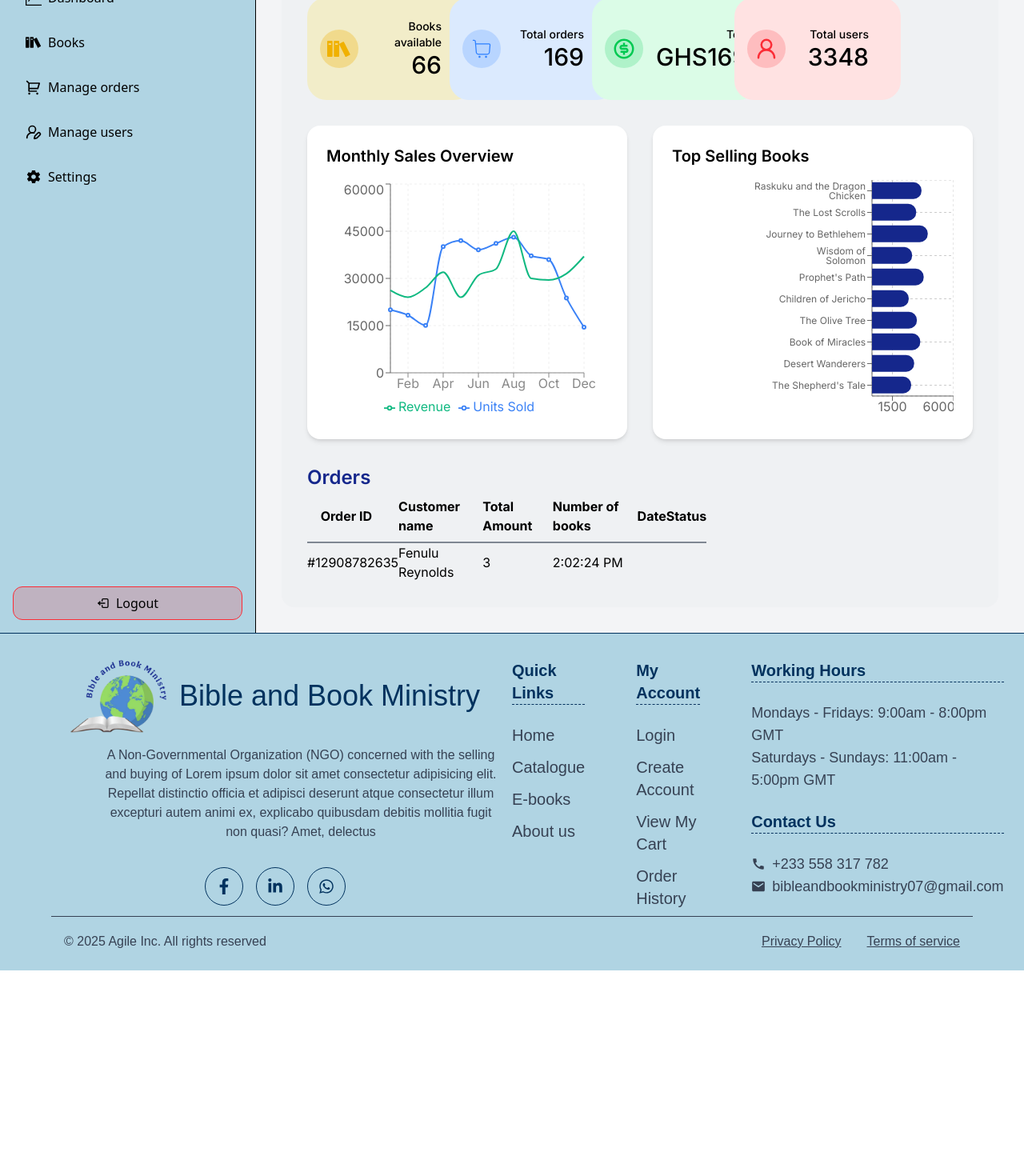
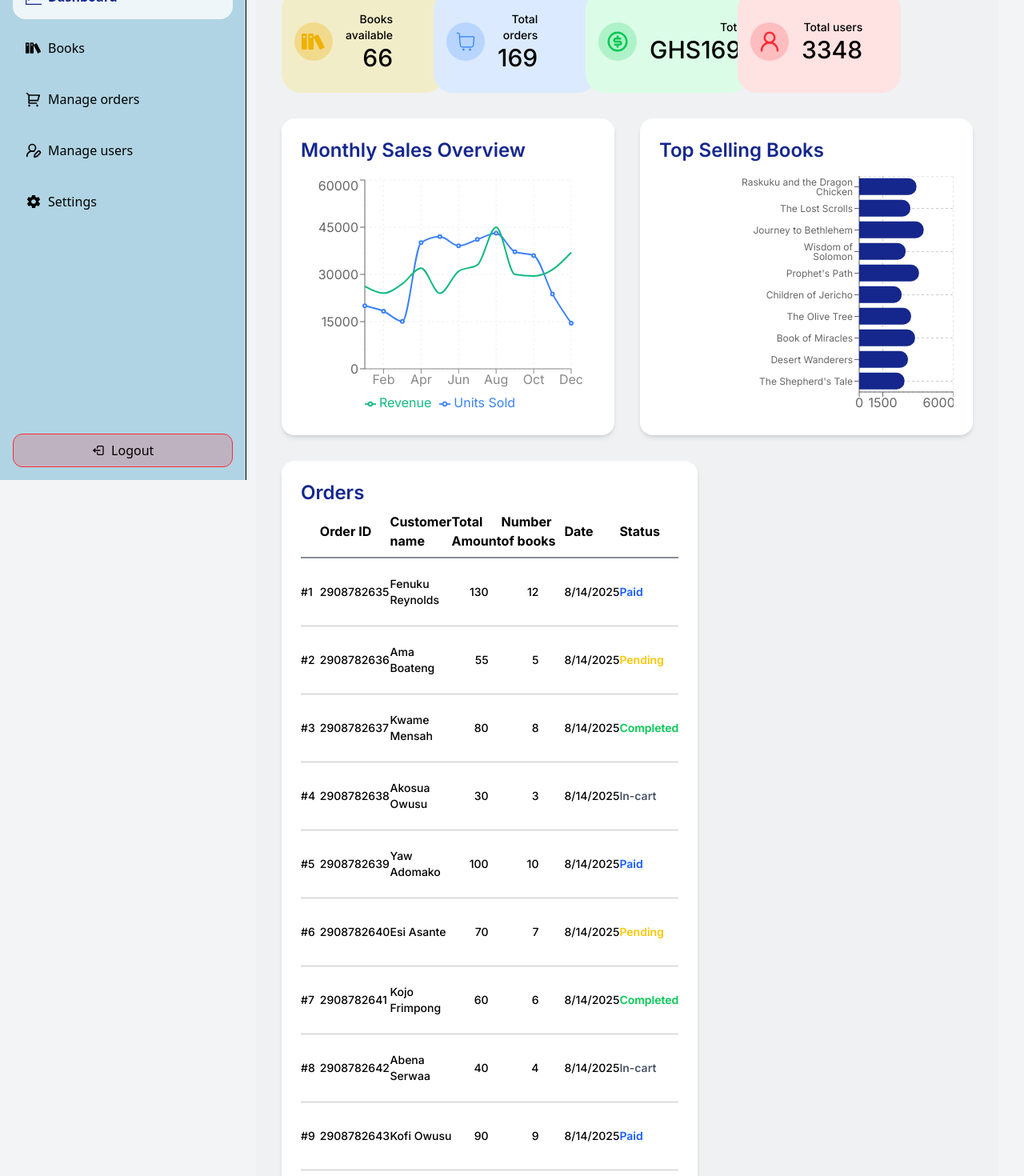
Before and after one commit to AgileMinds48/bible_bookministry-frontend, a Next.js app: page /admin/dashboard in a window 1280 px wide. Shown: the part 200-1670 px from the top of the page at 80% size. Before the commit the page ends 1413 px from the top, so only its background shows below. Built offline with nearby package versions, Linux system fonts and the light colour scheme.

Commit message:
add orderlist

```diff
--- a/app/admin/layout.tsx
+++ b/app/admin/layout.tsx
@@ -5,12 +5,14 @@ export default function AdminLayout({ children }: { children: React.ReactNode })
   return (
     <div className="min-h-screen bg-gray-100 flex flex-col">
       {/* Admin Header */}
-      <header className=" border-white border-b bg-[#15278c] text-white px-8 py-4 flex items-center justify-between ">
+      <header className=" border-white border-b bg-[#15278c] text-white px-8 py-4 flex items-center justify-between fixed left-0 right-0 z-[999]">
         <h1 className="text-2xl font-bold ">Admin Dashboard</h1>
         {/* Add navigation or user info here if needed */}
       </header>
       <div className='flex flex-1 min-h-0'>
-      <AdminSidebar/>
+        <div className='fixed top-0 bottom-0 '>
+          <AdminSidebar />
+         </div>
       {/* Main Content */}
       <main className="flex-1 p-8 overflow-auto">
         {children}
--- a/app/globals.css
+++ b/app/globals.css
@@ -31,6 +31,14 @@
   font-optical-sizing: auto;
 }
 
+/* overview cards */
+@media (max-width: 900px), (min-resolution: 110dpi) {
+  .overlap-card {
+    position: static !important;
+    transform: none !important;
+    z-index: auto !important;
+  }
+}
 nav * {
   pointer-events: auto !important;
 }
--- a/components/Dashboard/AdminSidebar.tsx
+++ b/components/Dashboard/AdminSidebar.tsx
@@ -24,12 +24,12 @@ const AdminSidebar = () => {
     {
       label: "Books",
       icon: <ImBooks />,
-      href: "/admin/dashboard"
+      href: "/admin/books"
     },
     {
       label: "Manage orders",
       icon: <RiShoppingCart2Line />,
-      href: "/admin/dashboard"
+      href: "/admin/orders"
     },
     {
       label: "Manage users",
@@ -44,7 +44,7 @@ const AdminSidebar = () => {
   ]
 
   return (
-    <nav className=' top-0 bottom-0  left-0 w-[20em] border-r border-b-gray-700 bg-[#B0D4E3] text-black p-4 flex flex-col'>
+    <nav className='h-full pt-20 left-0 max-w-[20em] border-r border-b-gray-700 bg-[#B0D4E3] text-black p-4 flex flex-col'>
       <div className=''>
         <div className='flex gap-2 mb-2'>
           <Image src={logo} alt="Bible and books ministry logo" width={30} className='shrink-0' />
@@ -57,7 +57,11 @@ const AdminSidebar = () => {
               key={id}
               href={href}
               className=''>
-              <li className=' flex gap-2 items-center rounded-2xl hover:bg-white/20 p-4'><span className='text-xl'>{icon}</span> {label}</li>
+              <li className={` flex gap-2 items-center rounded-2xl p-4 mb-2
+                ${pathname===href?"bg-white/80 text-[#15278c] font-semibold":"hover:bg-white/20"}`}>
+                <span className='text-xl'>{icon}
+                </span>
+                {label}</li>
             </Link>
           ))}
         </ul>
--- a/components/Dashboard/BookList.tsx
+++ b/components/Dashboard/BookList.tsx
@@ -1,8 +1,92 @@
 import React from 'react'
 
+interface BookList{
+  bookId: string,
+  title: string,
+  author: string,
+  price: number
+}
+
 const BookList = () => {
+ const mockBookList: BookList[] = [
+  {
+    id: 1,
+    title: "The Purpose Driven Life",
+    author: "Rick Warren",
+    category: "Christian Living",
+    price: 3500,
+    stock: 12,
+    published: 2002,
+  },
+  {
+    id: 2,
+    title: "Knowing God",
+    author: "J.I. Packer",
+    category: "Theology",
+    price: 4200,
+    stock: 7,
+    published: 1973,
+  },
+  {
+    id: 3,
+    title: "Mere Christianity",
+    author: "C.S. Lewis",
+    category: "Apologetics",
+    price: 3000,
+    stock: 20,
+    published: 1952,
+  },
+  {
+    id: 4,
+    title: "The Case for Christ",
+    author: "Lee Strobel",
+    category: "Apologetics",
+    price: 3800,
+    stock: 5,
+    published: 1998,
+  },
+  {
+    id: 5,
+    title: "Celebration of Discipline",
+    author: "Richard Foster",
+    category: "Spiritual Growth",
+    price: 3400,
+    stock: 9,
+    published: 1978,
+  },
+];
+
+
+
   return (
-    <div>BookList</div>
+    <div>
+      <h1 className='text-2xl text-[#15278c] font-semibold'>Orders</h1>
+    <table className='w-full text-left '>
+      <thead className=''>
+          <tr className='border-b-2 border-b-gray-700/60 '>
+            <th></th>
+      <th>Order ID</th>
+      <th className='py-2'>Book ID</th>
+      <th className='py-2'>Title</th>
+        <th className='py-2'>Author</th>
+        <th className='py-2'>Price</th>
+        <th className='py-2 '>Actions</th>
+        </tr>
+      </thead>
+      <tbody className='text-sm font-medium'>
+          {mockBookList.map(({author,category,id,price,published,stock,title }, idx) => (
+            <tr className=' border-b last:border-none border-b-gray-700/30'>
+              <td>{id}</td>
+              <td>{customerName}</td>
+              <td className='text-right px-4'>{totalAmount}</td>
+              <td className="text-right px-8">{numberOfBooks}</td>
+              <td>{Date}</td>
+              <td className={`${getStatusClass(Status)} font-semibold`} >{ Status}</td>
+            </tr>
+        ))}
+      </tbody>
+      </table>
+      </div>
   )
 }
 
--- a/components/Dashboard/Charts/SalesChart.tsx
+++ b/components/Dashboard/Charts/SalesChart.tsx
@@ -12,7 +12,7 @@ export type SalesData = {
 export default function SalesChart({ data }: { data: SalesData[] }) {
   return (
     <div className="bg-white p-6 rounded-2xl shadow-md ">
-      <h2 className="text-xl font-semibold mb-4">Monthly Sales Overview</h2>
+      <h2 className="text-2xl font-semibold mb-4 text-[#15278c]">Monthly Sales Overview</h2>
       <ResponsiveContainer width="100%" height={300}>
         <LineChart data={data} margin={{ top: 5, right: 30, left: 20, bottom: 5 }}>
           <CartesianGrid strokeDasharray="3 3" stroke="#f0f0f0" />
--- a/components/Dashboard/Charts/TopSelling.tsx
+++ b/components/Dashboard/Charts/TopSelling.tsx
@@ -10,7 +10,7 @@ export type BookData = {
 export default function TopSellingBooksChart({ data }: { data: BookData[] }) {
   return (
     <div className="bg-white p-6 rounded-2xl shadow-md mt-8 antialiased">
-      <h2 className="text-xl font-semibold mb-4">Top Selling Books</h2>
+      <h2 className="text-2xl font-semibold mb-4 text-[#15278c]">Top Selling Books</h2>
       <ResponsiveContainer width="100%" height={300}>
         <BarChart data={data} layout="vertical" margin={{ left: 100 }}>
           <CartesianGrid strokeDasharray="3 3" />
--- a/components/Dashboard/Dashboard.tsx
+++ b/components/Dashboard/Dashboard.tsx
@@ -1,9 +1,7 @@
 import React from 'react'
-import { ImBooks } from 'react-icons/im'
 import Overview from './Overview'
 import SalesChart, { SalesData } from './Charts/SalesChart';
 import TopSellingBooksChart, { BookData } from './Charts/TopSelling';
-import AdminSidebar from './AdminSidebar';
 import BookList from './BookList';
 import OrderList from './OrderList';
 
@@ -87,8 +85,8 @@ const Dashboard = () => {
 
   return (
     <>
-
-      <section className='relative min-h-screen   p-8 inter bg-gray-200/30 rounded-2xl '>
+      const
+      <section className='relative min-h-screen ml-[18em] mt-8  p-8 inter bg-gray-200/30 rounded-2xl '>
         <div className='flex items-baseline justify-between mb-4'>
         <h1 className='text-5xl mb-1'>Hello, <span className='text-[#15278c]'>Fenuku</span></h1>
          <p className='text-gray-700'>{monthInWords} {day}, {year} &nbsp;<span className='border-l-2 border-black'> </span> {time}</p>
@@ -96,13 +94,14 @@ const Dashboard = () => {
 
 
       <Overview/>
-
        <div className=' grid grid-cols-2 gap-8 grid-rows-auto items-end-safe'>
          <SalesChart data={mockSalesData} />
          <TopSellingBooksChart data={mockTopSelling}/>
          </div>
         <div className='mt-8 grid grid-cols-[1.5fr_1fr]'>
-          <OrderList/>
+          <div className='shadow-md p-6 rounded-2xl bg-white'>
+            <OrderList />
+            </div>
         </div>
       </section>
     </>
--- a/components/Dashboard/OrderList.tsx
+++ b/components/Dashboard/OrderList.tsx
@@ -1,28 +1,124 @@
+import { number } from 'framer-motion';
 import { td } from 'framer-motion/client';
 import React from 'react'
 
-type status = "paid" | "pending" | "completed";
+type status = "Paid" | "Pending" | "Completed"|"In-cart";
 
+interface statusThemes{
+  "Paid": "bg-green-300",
+  "Completed":"bg"
+}
 interface orderList{
   orderId: string,
   customerName: string,
   totalAmount: number,
-  // Date: Date,
+  numberOfBooks:number
+  Date: string,
   Status: status
 }
 
 const mockOrderlIst: orderList[] = [
   {
     orderId: "2908782635",
-    customerName:"Fenulu Reynolds",
-    totalAmount:3,
-    Status:"paid"
-}]
+    customerName: "Fenuku Reynolds",
+    Date: new Date().toLocaleDateString(),
+    numberOfBooks: 12,
+    totalAmount: 130,
+    Status: "Paid"
+  },
+  {
+    orderId: "2908782636",
+    customerName: "Ama Boateng",
+    Date: new Date().toLocaleDateString(),
+    numberOfBooks: 5,
+    totalAmount: 55,
+    Status: "Pending"
+  },
+  {
+    orderId: "2908782637",
+    customerName: "Kwame Mensah",
+    Date: new Date().toLocaleDateString(),
+    numberOfBooks: 8,
+    totalAmount: 80,
+    Status: "Completed"
+  },
+  {
+    orderId: "2908782638",
+    customerName: "Akosua Owusu",
+    Date: new Date().toLocaleDateString(),
+    numberOfBooks: 3,
+    totalAmount: 30,
+    Status: "In-cart"
+  },
+  {
+    orderId: "2908782639",
+    customerName: "Yaw Adomako",
+    Date: new Date().toLocaleDateString(),
+    numberOfBooks: 10,
+    totalAmount: 100,
+    Status: "Paid"
+  },
+  {
+    orderId: "2908782640",
+    customerName: "Esi Asante",
+    Date: new Date().toLocaleDateString(),
+    numberOfBooks: 7,
+    totalAmount: 70,
+    Status: "Pending"
+  },
+  {
+    orderId: "2908782641",
+    customerName: "Kojo Frimpong",
+    Date: new Date().toLocaleDateString(),
+    numberOfBooks: 6,
+    totalAmount: 60,
+    Status: "Completed"
+  },
+  {
+    orderId: "2908782642",
+    customerName: "Abena Serwaa",
+    Date: new Date().toLocaleDateString(),
+    numberOfBooks: 4,
+    totalAmount: 40,
+    Status: "In-cart"
+  },
+  {
+    orderId: "2908782643",
+    customerName: "Kofi Owusu",
+    Date: new Date().toLocaleDateString(),
+    numberOfBooks: 9,
+    totalAmount: 90,
+    Status: "Paid"
+  },
+  {
+    orderId: "2908782644",
+    customerName: "Mansa Ofori",
+    Date: new Date().toLocaleDateString(),
+    numberOfBooks: 2,
+    totalAmount: 20,
+    Status: "Pending"
+  }
+]
+
+function getStatusClass(status: status): string {
+  switch (status) {
+    case "Paid":
+      return "text-blue-600";
+    case "Pending":
+      return "text-yellow-400";
+    case "Completed":
+      return "text-green-500";
+    case "In-cart":
+      return "text-gray-600";
+    default:
+      return "";
+  }
+}
 const OrderList = () => {
   return (
-    <div>
+    <div className=''>
       <h1 className='text-2xl text-[#15278c] font-semibold'>Orders</h1>
-    <table className='w-full text-left'>
+    <table className='w-full text-left '>
       <thead className=''>
           <tr className='border-b-2 border-b-gray-700/60 '>
             <th></th>
@@ -31,18 +127,20 @@ const OrderList = () => {
       <th className='py-2'>Total Amount</th>
         <th className='py-2'>Number of books</th>
         <th className='py-2'>Date</th>
-        <th className='py-2'>Status</th>
+        <th className='py-2 '>Status</th>
         </tr>
       </thead>
-      <tbody>
-          {mockOrderlIst.map(({ customerName, Status, orderId, totalAmount }, id) => (
-            <>
-              <td>#{id+1 }</td>
+      <tbody className='text-sm font-medium'>
+          {mockOrderlIst.map(({ customerName, Status, orderId, totalAmount,Date,numberOfBooks }, id) => (
+            <tr className=' border-b last:border-none border-b-gray-700/30'>
+              <td className='py-8'>#{id+1 }</td>
               <td>{orderId}</td>
               <td>{customerName}</td>
-              <td>{totalAmount}</td>
-              <td>{new Date().toLocaleTimeString()}</td>
-            </>
+              <td className='text-right px-4'>{totalAmount}</td>
+              <td className="text-right px-8">{numberOfBooks}</td>
+              <td>{Date}</td>
+              <td className={`${getStatusClass(Status)} font-semibold`} >{ Status}</td>
+            </tr>
         ))}
       </tbody>
       </table>
--- a/components/Dashboard/Overview.tsx
+++ b/components/Dashboard/Overview.tsx
@@ -58,14 +58,15 @@ const themeMap = {
 };
 const Overview = () => {
   return (
-    <div className=' grid grid-cols-4  rounded-3xl w-fit'>
+    <div className=' grid grid-cols-4 md:gap-4 rounded-3xl w-full'>
       {Object.entries(mockOverviewData).map(([key, { label, value, theme, icon }],id) => {
         const t = themeMap[theme as keyof typeof themeMap];
+
         return (
           <div
             key={key}
-            className={`h-32 cursor-pointer ${t.bg} rounded-3xl overflow-hidden grid grid-cols-[4em_1fr] items-center p-4 pr-[40px] hover:shadow-2xl shadow-black/10 transition-shadow duration-500
-
+            className={`h-32 cursor-pointer ${t.bg} rounded-3xl overflow-hidden grid grid-cols-[4em_1fr] items-center p-4 pr-[5em] hover:shadow-2xl shadow-black/10 transition-shadow duration-500
+            overlap-card
             `}
           style={{transform:`translateX(-${id*30}px)`, zIndex:`4-${id}`}}
           >
```
